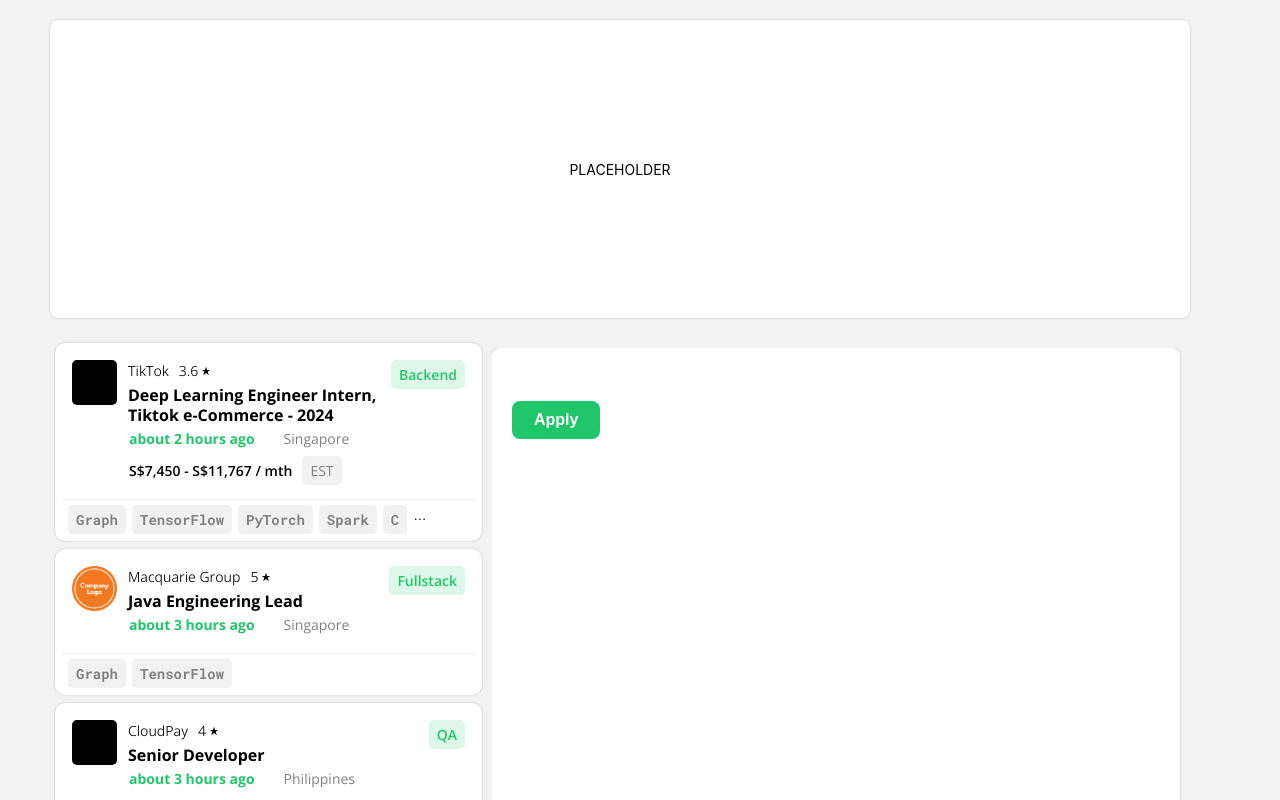
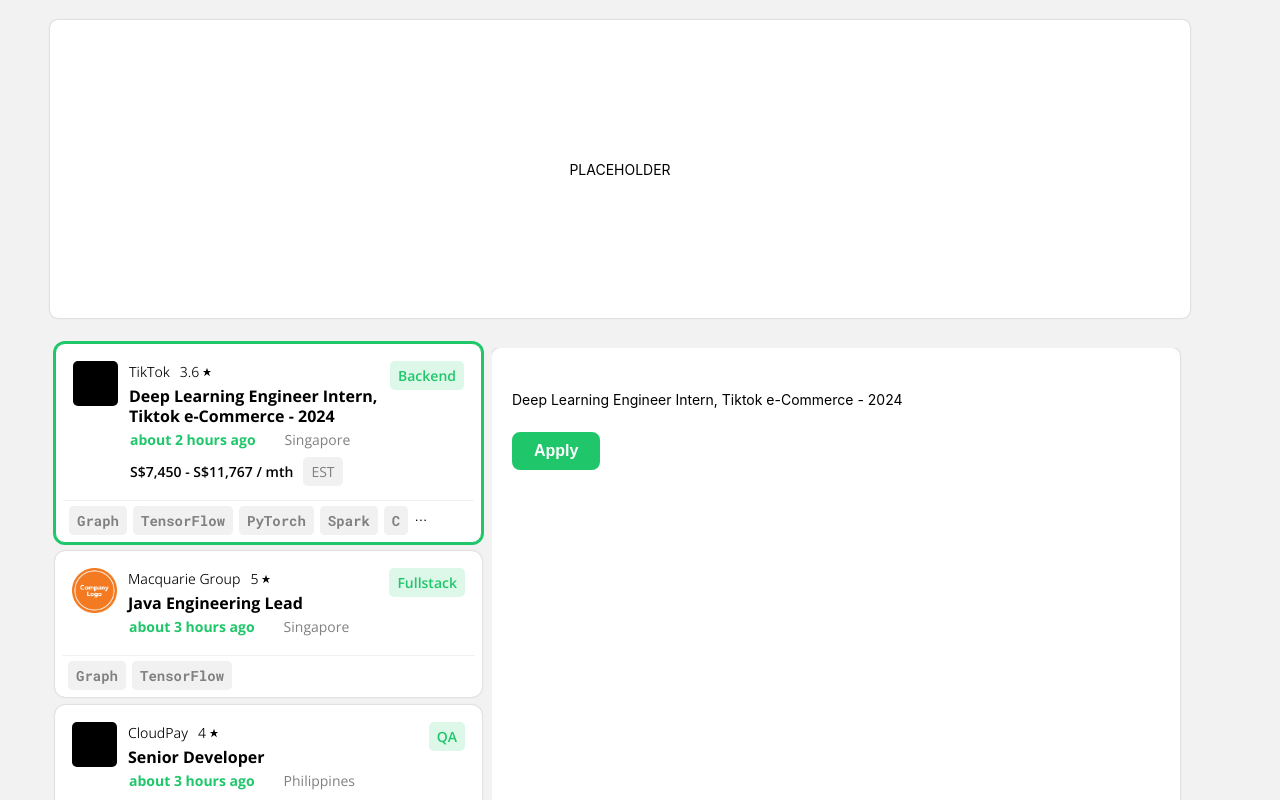
Before and after one commit to ylyma/nf_landing_page, a React (Create React App) app: page / in a window 1280 px wide. Shown: the top 800 px of the page. Built offline with nearby package versions, Linux system fonts and the light colour scheme; some icons are missing.

Commit message:
Fix focusing bug

```diff
--- a/src/components/JobListing/JobCard.css
+++ b/src/components/JobListing/JobCard.css
@@ -21,11 +21,14 @@
   }
 }
 .job-listing__card:hover {
-  box-shadow: 0px 0px 10px 0px rgba(0, 0, 0, 0.25);
+  box-shadow: 0px 0px 10px 0px rgba(0, 0, 0, 0.2);
   transform: translate(0, -1%);
 }
-.job-listing__card:focus {
+.focus {
   border: 1px solid var(--primary);
+  box-shadow: 0 0 0 2px var(--primary);
+}
+.focus:hover {
   box-shadow: 0 0 0 2px var(--primary);
 }
 .row {
--- a/src/components/JobListing/JobCard.tsx
+++ b/src/components/JobListing/JobCard.tsx
@@ -1,4 +1,4 @@
-import React from "react";
+import React, { useEffect, useState } from "react";
 import "./JobCard.css";
 import { FaLocationDot } from "react-icons/fa6";
 import { GrStar } from "react-icons/gr";
@@ -8,6 +8,8 @@ import JobListingDescriptionMobile from "./JobListingDescriptionMobile";
 import JobListingDescription from "./JobListingDescription";
 
 type Props = {
+  focus: boolean;
+  idx: number;
   title: string;
   logo: any;
   companyName: string;
@@ -17,10 +19,12 @@ type Props = {
   tags?: string[];
   datePosted: string;
   rating?: number;
-  updateTitle: (title: string) => void;
+  updateFocus: (idx: number) => void;
 };
 
 const JobCard = ({
+  focus,
+  idx,
   title,
   logo,
   companyName,
@@ -30,11 +34,17 @@ const JobCard = ({
   tags,
   datePosted,
   rating,
-  updateTitle,
+  updateFocus,
 }: Props) => {
   const isDesktopResolution = UseMatchMedia("(min-width:440px)", true);
+
   return (
-    <button className="job-listing__card" onClick={() => updateTitle(title)}>
+    <button
+      className={`job-listing__card ${focus ? "focus" : ""}`}
+      onClick={() => {
+        updateFocus(idx);
+      }}
+    >
       {isDesktopResolution ? (
         <JobListingDescription
           title={title}
--- a/src/components/JobListing/JobListView.tsx
+++ b/src/components/JobListing/JobListView.tsx
@@ -1,4 +1,4 @@
-import React, { useState } from "react";
+import React, { useEffect, useState } from "react";
 import "./JobListView.css";
 import JobCard from "./JobCard";
 import {
@@ -19,7 +19,7 @@ type Props = {
 const JobListView = ({ updateTitle }: Props) => {
   const [currentPage, setCurrentPage] = useState(1);
   const [itemsPerPage] = useState(10);
-
+  const [focus, setFocus] = useState<number>(0);
   const companyNames = COMPANYNAMES;
   const titles = TITLES;
   const locations = LOCATIONS;
@@ -29,7 +29,6 @@ const JobListView = ({ updateTitle }: Props) => {
   const ratings = RATINGS;
   const types = TYPES;
   const salaries = SALARIES;
-  // const idxs = [0, 1, 2, 3, 4, 5, 6, 7, 8, 9, 10, 11];
 
   const indexOfLastRecord = currentPage * itemsPerPage;
   const indexOfFirstRecord = indexOfLastRecord - itemsPerPage;
@@ -37,10 +36,17 @@ const JobListView = ({ updateTitle }: Props) => {
   const idxs = Array(itemsPerPage)
     .fill(0)
     .map((_, i) => indexOfFirstRecord + i);
+
+  useEffect(() => {
+    updateTitle(titles[focus]);
+  }, [focus]);
+
   return (
     <div className="job-listing__list-view column">
       {idxs.map((idx) => (
         <JobCard
+          idx={idx}
+          focus={idx === focus}
           title={titles[idx]}
           logo={logo[idx]}
           companyName={companyNames[idx]}
@@ -50,7 +56,7 @@ const JobListView = ({ updateTitle }: Props) => {
           tags={tags[idx]}
           salary={salaries[idx]}
           rating={ratings[idx]}
-          updateTitle={updateTitle}
+          updateFocus={setFocus}
         ></JobCard>
       ))}
       <Pagination
```
